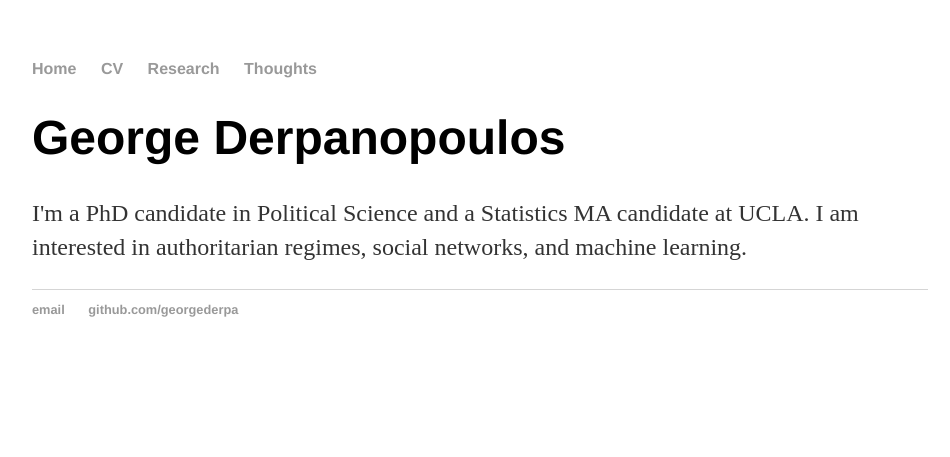
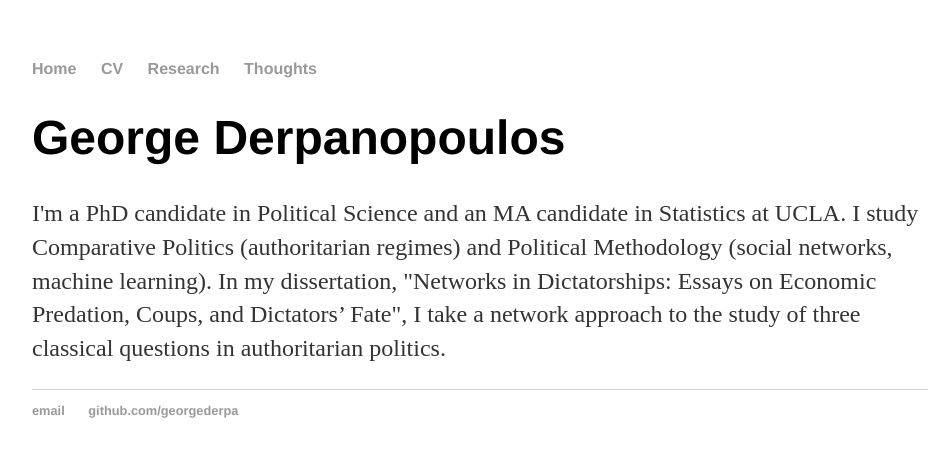
Before and after one commit to georgederpa/georgederpa, a Jekyll site: the page built from index.html, in a window 1280 px wide. Shown: the top 457 px of the page, without its empty margins (160-1110 px from the left). Built offline with Jekyll 4.4.1, drawn with Linux system fonts in a browser that asks for light colours.

Commit message:
Update index.html

```diff
--- a/index.html
+++ b/index.html
@@ -4,5 +4,7 @@ title: George Derpanopoulos
 ---
 <div class="blurb">
 	<h1>George Derpanopoulos</h1>
-	<p>I'm a PhD candidate in Political Science and a Statistics MA candidate at UCLA. I am interested in authoritarian regimes, social networks, and machine learning.
+	<p>I'm a PhD candidate in Political Science and an MA candidate in Statistics at UCLA.
+		I study Comparative Politics (authoritarian regimes) and Political Methodology (social networks, machine learning).
+		In my dissertation, "Networks in Dictatorships: Essays on Economic Predation, Coups, and Dictators’ Fate", I take a network approach to the study of three classical questions in authoritarian politics.
 </div><!-- /.blurb -->
```
